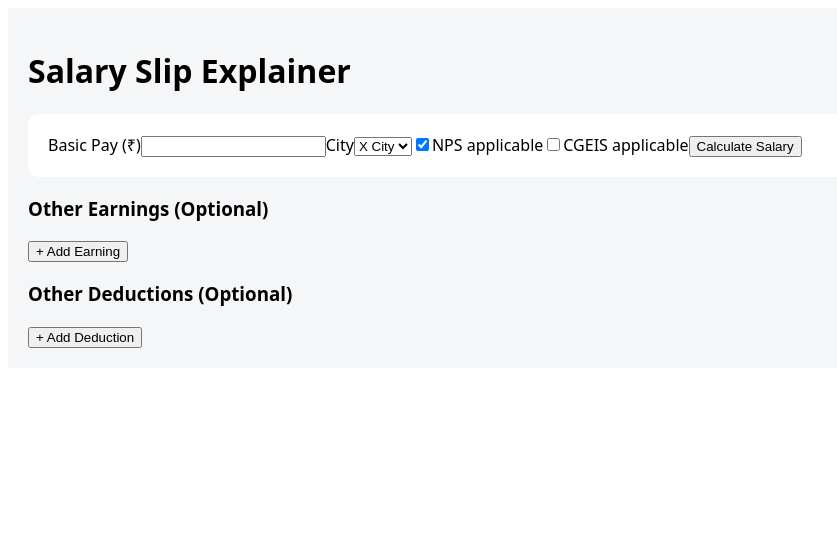
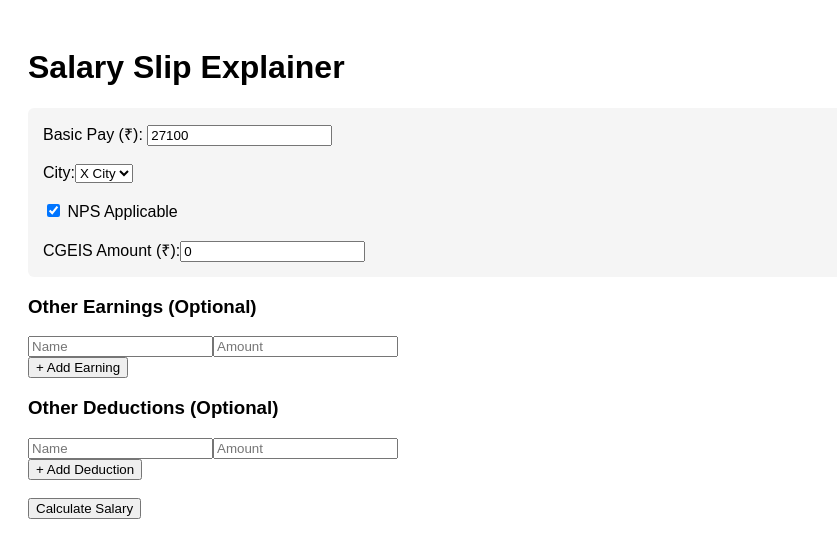
Before and after one commit to salarysamjho/salary-slip-explainer-v1, a Next.js app: page / in a window 1280 px wide. Shown: the top 558 px of the page, without its empty margins (0-837 px from the left). Built offline with nearby package versions, Linux system fonts and the light colour scheme.

Commit message:
Update page.tsx

```diff
--- a/app/page.tsx
+++ b/app/page.tsx
@@ -1,222 +1,210 @@
-'use client';
+"use client";
 
 import { useState } from "react";
 
-/* ===============================
-   SMART EXPLANATION ENGINE
-=============================== */
-function getExplanation(name: string, type: "earning" | "deduction") {
-  const key = name.toLowerCase();
+export default function Home() {
+  const [basicPay, setBasicPay] = useState(27100);
+  const [city, setCity] = useState("X");
+  const [npsApplicable, setNpsApplicable] = useState(true);
+  const [cgeisAmount, setCgeisAmount] = useState(0);
 
-  if (key.includes("professional")) {
-    return {
-      en: "Professional Tax is a state-level tax deducted from salary as per state laws.",
-      hi: "प्रोफेशनल टैक्स राज्य सरकार द्वारा लगाया जाने वाला कर है जो वेतन से काटा जाता है।",
-    };
-  }
+  const [otherEarnings, setOtherEarnings] = useState([
+    { name: "", amount: 0 },
+  ]);
+  const [otherDeductions, setOtherDeductions] = useState([
+    { name: "", amount: 0 },
+  ]);
 
-  if (key.includes("special")) {
-    return {
-      en: "Special Allowance is an employer-specific allowance and is usually fully taxable.",
-      hi: "स्पेशल अलाउंस नियोक्ता द्वारा दिया जाने वाला भत्ता है और सामान्यतः पूरी तरह टैक्सेबल होता है।",
-    };
-  }
+  const [result, setResult] = useState<any>(null);
+  const [isCalculated, setIsCalculated] = useState(false);
 
-  if (key.includes("overtime")) {
-    return {
-      en: "Overtime allowance is paid for extra hours worked beyond regular duty hours.",
-      hi: "ओवरटाइम भत्ता अतिरिक्त कार्य समय के लिए दिया जाता है।",
-    };
-  }
+  // -------- CALCULATE SALARY ----------
+  const calculateSalary = () => {
+    const DA_RATE = 0.58;
+    const HRA_RATE = city === "X" ? 0.3 : city === "Y" ? 0.2 : 0.1;
+    const TRANSPORT = 3600;
 
-  if (key.includes("lic")) {
-    return {
-      en: "This deduction is usually an insurance premium paid towards LIC policies.",
-      hi: "यह कटौती सामान्यतः एलआईसी बीमा प्रीमियम के लिए होती है।",
-    };
-  }
+    const basic = basicPay;
+    const da = Math.round(basic * DA_RATE);
+    const hra = Math.round(basic * HRA_RATE);
 
-  if (key.includes("loan")) {
-    return {
-      en: "This deduction is towards repayment of a loan or advance taken by the employee.",
-      hi: "यह कटौती कर्मचारी द्वारा लिए गए ऋण या अग्रिम की वापसी के लिए होती है।",
-    };
-  }
+    const nps = npsApplicable ? Math.round((basic + da) * 0.1) : 0;
 
-  if (key.includes("gpf") || key.includes("cpf")) {
-    return {
-      en: "This is a provident fund contribution deducted for retirement benefits.",
-      hi: "यह भविष्य निधि में योगदान है जो सेवानिवृत्ति लाभ के लिए काटा जाता है।",
-    };
-  }
+    const extraEarnings = otherEarnings.reduce(
+      (sum, e) => sum + Number(e.amount || 0),
+      0
+    );
 
-  if (key.includes("union")) {
-    return {
-      en: "Union fee is a voluntary contribution towards employee union activities.",
-      hi: "यूनियन शुल्क कर्मचारी संघ की गतिविधियों के लिए स्वैच्छिक योगदान होता है।",
-    };
-  }
+    const extraDeductions = otherDeductions.reduce(
+      (sum, d) => sum + Number(d.amount || 0),
+      0
+    );
 
-  return {
-    en:
-      type === "earning"
-        ? "This is an additional earning entered by you from your salary slip."
-        : "This is an additional deduction entered by you from your salary slip.",
-    hi:
-      type === "earning"
-        ? "यह अतिरिक्त आय है जो आपने अपनी सैलरी स्लिप से जोड़ी है।"
-        : "यह अतिरिक्त कटौती है जो आपने अपनी सैलरी स्लिप से जोड़ी है।",
-  };
-}
-
-export default function HomePage() {
-  /* ===============================
-     INPUT STATES
-  =============================== */
-  const [basicPay, setBasicPay] = useState<number | null>(null);
-  const [cityType, setCityType] = useState<"X" | "Y" | "Z">("X");
-  const [npsEnabled, setNpsEnabled] = useState(true);
-
-  const [cgeisEnabled, setCgeisEnabled] = useState(false);
-  const [cgeisGroup, setCgeisGroup] = useState<"A" | "B" | "C" | "D">("C");
-
-  const [otherEarnings, setOtherEarnings] = useState<{ name: string; amount: number }[]>([]);
-  const [otherDeductions, setOtherDeductions] = useState<{ name: string; amount: number }[]>([]);
-
-  const [calculated, setCalculated] = useState(false);
-
-  /* ===============================
-     GOVERNMENT RULES
-  =============================== */
-  const DA_RATE = 0.58;
-  const HRA_RATE = { X: 0.30, Y: 0.20, Z: 0.10 };
-  const CGEIS_MAP = { A: 30, B: 15, C: 7.5, D: 4 };
-
-  /* ===============================
-     CALCULATIONS
-  =============================== */
-  const daAmount = basicPay ? Math.round(basicPay * DA_RATE) : 0;
-  const hraAmount = basicPay ? Math.round(basicPay * HRA_RATE[cityType]) : 0;
-
-  const baseTA = cityType === "X" ? 3600 : 1800;
-  const taWithDA = Math.round(baseTA + baseTA * DA_RATE);
-
-  const npsAmount =
-    basicPay && npsEnabled ? Math.round((basicPay + daAmount) * 0.1) : 0;
-
-  const cgeisAmount = cgeisEnabled ? CGEIS_MAP[cgeisGroup] : 0;
-
-  const otherEarningsTotal = otherEarnings.reduce((s, e) => s + e.amount, 0);
-  const otherDeductionsTotal = otherDeductions.reduce((s, d) => s + d.amount, 0);
-
-  const totalEarnings =
-    (basicPay ?? 0) +
-    daAmount +
-    hraAmount +
-    taWithDA +
-    otherEarningsTotal;
+    const gross =
+      basic + da + hra + TRANSPORT + extraEarnings;
 
     const totalDeductions =
-    npsAmount + cgeisAmount + otherDeductionsTotal;
+      nps + Number(cgeisAmount || 0) + extraDeductions;
 
-  const netSalary = totalEarnings - totalDeductions;
+    const netSalary = gross - totalDeductions;
 
-  /* ===============================
-     HANDLERS
-  =============================== */
-  const handleCalculate = () => {
-    if (!basicPay || basicPay <= 0) {
-      alert("Please enter a valid Basic Pay.");
-      return;
-    }
-    setCalculated(true);
+    setResult({
+      basic,
+      da,
+      hra,
+      transport: TRANSPORT,
+      nps,
+      cgeisAmount,
+      extraEarnings,
+      extraDeductions,
+      gross,
+      totalDeductions,
+      netSalary,
+    });
+
+    setIsCalculated(true);
   };
 
-  const addItem = (
-    setter: any,
-    list: any[]
-  ) => setter([...list, { name: "", amount: 0 }]);
-
-  const updateItem = (
-    setter: any,
-    list: any[],
-    index: number,
-    field: string,
-    value: any
-  ) => {
-    const updated = [...list];
-    updated[index][field] = field === "amount" ? Number(value) : value;
-    setter(updated);
+  // -------- RESET ----------
+  const resetAll = () => {
+    setResult(null);
+    setIsCalculated(false);
+    setOtherEarnings([{ name: "", amount: 0 }]);
+    setOtherDeductions([{ name: "", amount: 0 }]);
+    setCgeisAmount(0);
   };
 
   return (
-    <main style={{ padding: 20, fontFamily: "system-ui", background: "#f4f6f8" }}>
+    <div style={{ padding: "20px", fontFamily: "Arial" }}>
       <h1>Salary Slip Explainer</h1>
 
-      {/* BASIC INPUT */}
-      <section style={{ background: "#fff", padding: 20, borderRadius: 10 }}>
-        <label>Basic Pay (₹)</label>
-        <input type="number" value={basicPay ?? ""} onChange={e => setBasicPay(Number(e.target.value))} />
+      {/* INPUT SECTION */}
+      <div style={{ background: "#f5f5f5", padding: "15px", borderRadius: "6px" }}>
+        <label>
+          Basic Pay (₹):{" "}
+          <input
+            type="number"
+            value={basicPay}
+            disabled={isCalculated}
+            onChange={(e) => setBasicPay(Number(e.target.value))}
+          />
+        </label>
 
-        <label>City</label>
-        <select value={cityType} onChange={e => setCityType(e.target.value as any)}>
+        <br /><br />
+
+        <label>
+          City:
+          <select
+            value={city}
+            disabled={isCalculated}
+            onChange={(e) => setCity(e.target.value)}
+          >
             <option value="X">X City</option>
             <option value="Y">Y City</option>
             <option value="Z">Z City</option>
           </select>
+        </label>
+
+        <br /><br />
 
         <label>
-          <input type="checkbox" checked={npsEnabled} onChange={() => setNpsEnabled(!npsEnabled)} />
-          NPS applicable
+          <input
+            type="checkbox"
+            checked={npsApplicable}
+            disabled={isCalculated}
+            onChange={() => setNpsApplicable(!npsApplicable)}
+          />{" "}
+          NPS Applicable
         </label>
 
+        <br /><br />
+
         <label>
-          <input type="checkbox" checked={cgeisEnabled} onChange={() => setCgeisEnabled(!cgeisEnabled)} />
-          CGEIS applicable
+          CGEIS Amount (₹):
+          <input
+            type="number"
+            value={cgeisAmount}
+            disabled={isCalculated}
+            onChange={(e) => setCgeisAmount(Number(e.target.value))}
+          />
         </label>
-
-        {cgeisEnabled && (
-          <select value={cgeisGroup} onChange={e => setCgeisGroup(e.target.value as any)}>
-            <option value="A">Group A</option>
-            <option value="B">Group B</option>
-            <option value="C">Group C</option>
-            <option value="D">Group D</option>
-          </select>
-        )}
-
-        <button onClick={handleCalculate}>Calculate Salary</button>
-      </section>
+      </div>
 
       {/* OTHER EARNINGS */}
-      <section>
       <h3>Other Earnings (Optional)</h3>
       {otherEarnings.map((e, i) => (
         <div key={i}>
-            <input placeholder="Name" onChange={v => updateItem(setOtherEarnings, otherEarnings, i, "name", v.target.value)} />
-            <input type="number" placeholder="Amount" onChange={v => updateItem(setOtherEarnings, otherEarnings, i, "amount", v.target.value)} />
+          <input
+            placeholder="Name"
+            disabled={isCalculated}
+            onChange={(ev) => (e.name = ev.target.value)}
+          />
+          <input
+            type="number"
+            placeholder="Amount"
+            disabled={isCalculated}
+            onChange={(ev) => (e.amount = Number(ev.target.value))}
+          />
         </div>
       ))}
-        <button onClick={() => addItem(setOtherEarnings, otherEarnings)}>+ Add Earning</button>
-      </section>
+
+      {!isCalculated && (
+        <button onClick={() => setOtherEarnings([...otherEarnings, { name: "", amount: 0 }])}>
+          + Add Earning
+        </button>
+      )}
 
       {/* OTHER DEDUCTIONS */}
-      <section>
       <h3>Other Deductions (Optional)</h3>
       {otherDeductions.map((d, i) => (
         <div key={i}>
-            <input placeholder="Name" onChange={v => updateItem(setOtherDeductions, otherDeductions, i, "name", v.target.value)} />
-            <input type="number" placeholder="Amount" onChange={v => updateItem(setOtherDeductions, otherDeductions, i, "amount", v.target.value)} />
+          <input
+            placeholder="Name"
+            disabled={isCalculated}
+            onChange={(ev) => (d.name = ev.target.value)}
+          />
+          <input
+            type="number"
+            placeholder="Amount"
+            disabled={isCalculated}
+            onChange={(ev) => (d.amount = Number(ev.target.value))}
+          />
         </div>
       ))}
-        <button onClick={() => addItem(setOtherDeductions, otherDeductions)}>+ Add Deduction</button>
-      </section>
+
+      {!isCalculated && (
+        <button onClick={() => setOtherDeductions([...otherDeductions, { name: "", amount: 0 }])}>
+          + Add Deduction
+        </button>
+      )}
+
+      <br /><br />
+
+      {/* ACTION BUTTONS */}
+      {!isCalculated ? (
+        <button onClick={calculateSalary}>Calculate Salary</button>
+      ) : (
+        <button onClick={resetAll}>Reset</button>
+      )}
 
       {/* RESULT */}
-      {calculated && (
-        <section style={{ background: "#fff", padding: 20, borderRadius: 10 }}>
-          <h2>Net Salary: ₹{netSalary.toLocaleString()}</h2>
-        </section>
+      {result && (
+        <>
+          <h2>Net Salary: ₹{result.netSalary.toLocaleString()}</h2>
+
+          <h3>Detailed Breakdown</h3>
+          <ul>
+            <li>Basic Pay: ₹{result.basic}</li>
+            <li>Dearness Allowance (58%): ₹{result.da}</li>
+            <li>HRA: ₹{result.hra}</li>
+            <li>Transport Allowance: ₹{result.transport}</li>
+            <li>Other Earnings: ₹{result.extraEarnings}</li>
+            <li>NPS Deduction: ₹{result.nps}</li>
+            <li>CGEIS: ₹{result.cgeisAmount}</li>
+            <li>Other Deductions: ₹{result.extraDeductions}</li>
+          </ul>
+        </>
       )}
-    </main>
+    </div>
   );
 }
```
Lines whose indentation alone changed are shown as unchanged.
